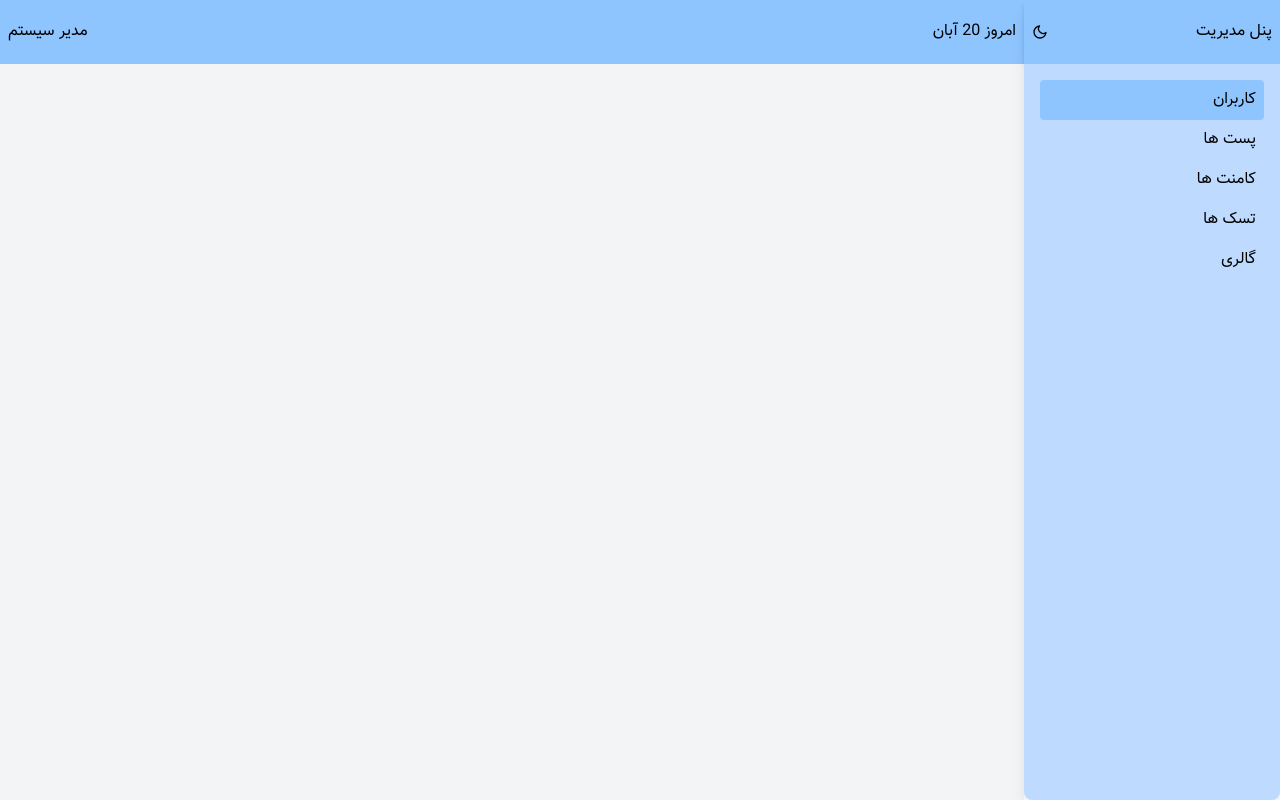
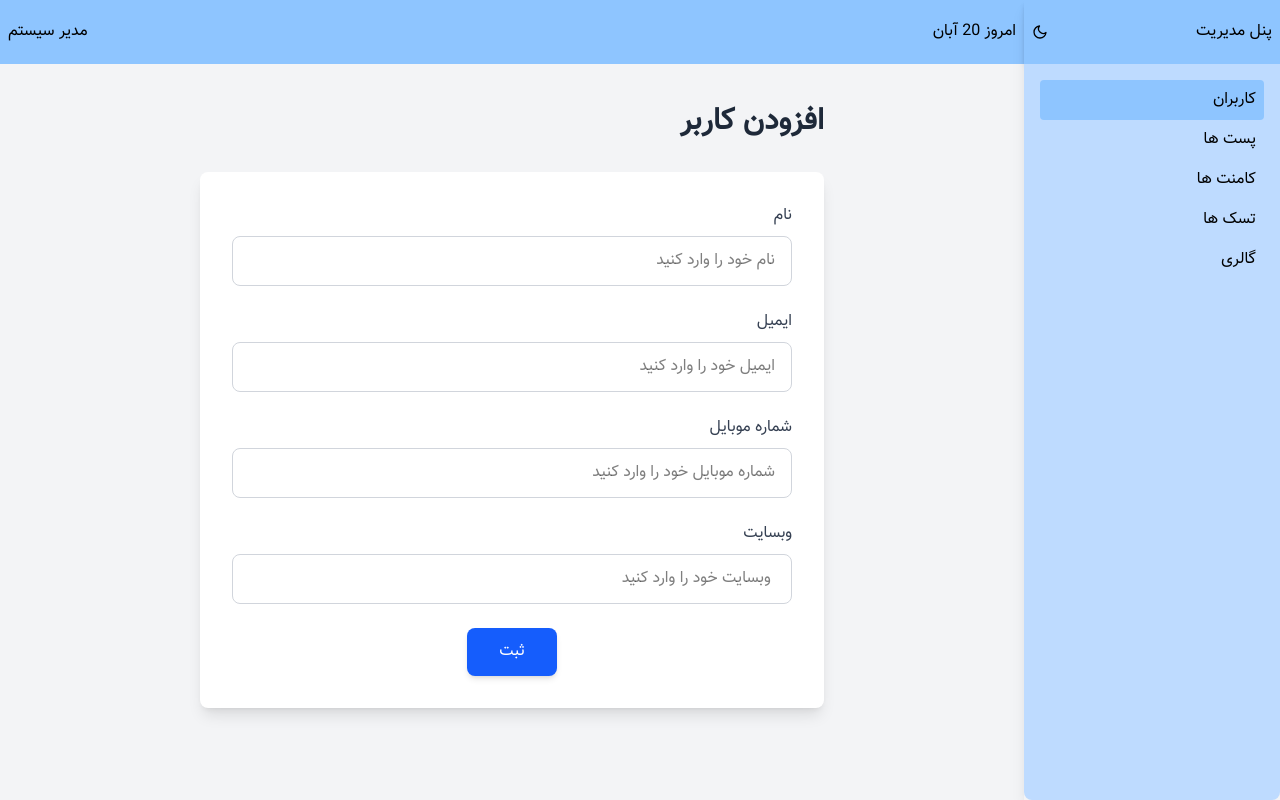
Before and after one commit to Amirhosein-Jafari1/react-beginner-project, a React (Vite) app: page /users/add in a window 1280 px wide. Built offline with nearby package versions, Linux system fonts and the light colour scheme.

Commit message:
implementing_add_user_page

```diff
--- a/src/index.css
+++ b/src/index.css
@@ -12,3 +12,9 @@
   direction: rtl;
   text-align: right;
 }
+
+@layer base {
+  button {
+    @apply cursor-pointer;
+  }
+}
--- a/src/layout/content/index.jsx
+++ b/src/layout/content/index.jsx
@@ -4,6 +4,7 @@ import PostsPage from "../../pages/posts";
 import CommentsPage from "../../pages/comments";
 import TasksPage from "../../pages/tasks";
 import GalleriesPage from "../../pages/galleries";
+import AddUserPage from "../../pages/users/add-user";
 
 const Content = () => {
     return (
@@ -11,6 +12,7 @@ const Content = () => {
             <div className="p-4 w-full h-full">
                 <Routes>
                     <Route path={"/users"} element={<UsersPage/>} />
+                    <Route path={"/users/add"} element={<AddUserPage/>} />
                     <Route path={"/posts"} element={<PostsPage/>} />
                     <Route path={"/comments"} element={<CommentsPage/>} />
                     <Route path={"/tasks"} element={<TasksPage/>} />
--- /dev/null
+++ b/src/pages/users/_components/UsersTable.jsx
@@ -0,0 +1,41 @@
+import { FaEdit, FaTrash } from "react-icons/fa";
+
+const UsersTable = ({users}) => {
+    return (
+        <div className="flex justify-center items-center rounded-2xl overflow-hidden">
+          <table className="table-auto w-full text-center">
+            <thead className="bg-blue-400  dark:bg-blue-900">
+                <tr>
+                  <th className="px-4 py-2">#</th>
+                  <th className="px-4 py-2">نام</th>
+                  <th className="px-4 py-2">ایمیل</th>
+                  <th className="px-4 py-2">شماره تلفن</  th>
+                  <th className="px-4 py-2">وبسایت</th>
+                  <th className="px-4 py-2">عملیات</th>
+                </tr>
+            </thead>
+            <tbody className="bg-gray-200  dark:bg-gray-700">
+              {users.map((user) => (
+                <tr key={user.id} className="border-b">
+                  <td className="px-4 py-2">{user.id}</td>
+                  <td className="px-4 py-2">{user.name}</td>
+                  <td className="px-4 py-2">{user.email}</td>
+                  <td className="px-4 py-2">{user.phone}</td>
+                  <td className="px-4 py-2">{user.website}</td>
+                  <td className="px-4 py-2 flex items-center gap-2">
+                      <button className="bg-yellow-400 text-white px-4 py-2 rounded-md flex items-center gap-2">
+                          <FaEdit/>
+                      </button>
+                      <button className="bg-red-400 text-white px-4 py-2 rounded-md flex items-center gap-2">
+                          <FaTrash/>
+                      </button>
+                  </td>
+                </tr>
+              ))}
+            </tbody>
+          </table>
+        </div>
+    );
+};
+
+export default UsersTable;
--- /dev/null
+++ b/src/pages/users/add-user/index.jsx
@@ -0,0 +1,101 @@
+import { useState } from "react"
+
+export default function AddUserPage() {
+    const [formData, setFormData] = useState({
+        name: '',
+        email: '',
+        phone: '',
+        website: ''
+    });
+
+    const handleChange = (e) => {
+        const {name, value} = e.target;
+        setFormData(prevState => ({
+            ...prevState,
+            [name]: value
+        }));
+    };
+
+    const handleSubmit = (e) => {
+        e.preventDefault();
+        console.log("Form submited", formData);
+        // Here you would typically send the data to on API
+        alert('User added successfully!');
+        // Clear form
+        setFormData({ name: '', email: '', phone: '', website: ''});
+    }
+
+    return(
+        <div className="max-w-2xl mx-auto p-6">
+            <h1 className="text-3xl font-bold text-center mb-8 text-gray-800">افزودن کاربر</h1>
+
+            <form
+                onSubmit={handleSubmit}
+                className="bg-white dark:bg-gray-700 shadow-lg rounded-lg p-8"
+            >
+                <div className="mb-6">
+                    <label htmlFor="name" className="block text-gray-700 dark:text-gray-100 font-medium mb-2">نام</label>
+                    <input
+                        type="text"
+                        id="name"
+                        name="name"
+                        value={formData.name}
+                        onChange={handleChange}
+                        className="w-full px-4 py-3 border border-gray-300 rounded-lg focus:outline-none focus:ring-2 focus:ring-blue-500 dark:focus:ring-blue-300"
+                        placeholder="نام خود را وارد کنید"
+                    />
+                </div>
+
+                <div className="mb-6">
+                    <label htmlFor="email" className="block text-gray-700 dark:text-gray-100  font-medium mb-2">ایمیل</label>
+                    <input
+                        type="email"
+                        id="email"
+                        name="email"
+                        value={formData.email}
+                        onChange={handleChange}
+                        className="w-full px-4 py-3 border border-gray-300 rounded-lg focus:outline-none focus:ring-2 focus:ring-blue-500 dark:focus:ring-blue-300"
+                        placeholder="ایمیل خود را وارد کنید"
+                    />
+                </div>
+
+                <div className="mb-6">
+                    <label htmlFor="phone" className="block text-gray-700 dark:text-gray-100  font-medium mb-2">شماره موبایل</label>
+                    <input
+                        type="tel"
+                        id="phone"
+                        name="phone"
+                        value={formData.phone}
+                        onChange={handleChange}
+                        className="w-full px-4 py-3 border border-gray-300 rounded-lg focus:outline-none focus:ring-2 focus:ring-blue-500 dark:focus:ring-blue-300"
+                        placeholder="شماره موبایل خود را وارد کنید"
+                    />
+                </div>
+
+                <div className="mb-6">
+                    <label htmlFor="website" className="block text-gray-700 dark:text-gray-100  font-medium mb-2">وبسایت</label>
+                    <input
+                        type="url"
+                        id="website"
+                        name="website"
+                        value={formData.website}
+                        onChange={handleChange}
+                        className="w-full px-4 py-3 border border-gray-300 rounded-lg focus:outline-none focus:ring-2 focus:ring-blue-500 dark:focus:ring-blue-300"
+                        placeholder=" وبسایت خود را وارد کنید"
+                    />
+                </div>
+
+                <div className="flex justify-center">
+                    <button
+                        type="submit"
+                        className="bg-blue-600 hover:bg-blue-700 dark:bg-blue-400 dark:hover:bg-blue-500 transition-colors duration-300 rounded-lg text-white font-medium px-8! py-3 shadow-md "
+                    >
+                        ثبت
+                    </button>
+                </div>
+            </form>
+
+
+        </div>
+    )
+}
--- a/src/pages/users/index.jsx
+++ b/src/pages/users/index.jsx
@@ -1,13 +1,15 @@
 import { useEffect, useState } from "react";
-import { getUsers } from "../../services/users";
-import { FaEdit, FaTrash, FaUserPlus } from "react-icons/fa";
+import { getUsersService } from "../../services/users";
+import { FaUserPlus } from "react-icons/fa";
+import UsersTable from "./_components/UsersTable" ;
+import { Link } from "react-router";
 
 export default function UsersPage() {
     const [users, setUsers] = useState([]);
 
     const handleGetUsers = async () => {
         try {
-            const data = await getUsers();
+            const data = await getUsersService();
             setUsers(data || []);
         } catch (error) {
             console.log(error);
@@ -23,46 +25,13 @@ export default function UsersPage() {
         <div className="space-y-4">
             <div className="flex justify-between items-center">
                 <h1 className="text-2xl font-bold">مدیریت کاربران</h1>
-                <button className="bg-green-500 dark:bg-green-600 text-white px-4 py-2 rounded md flex items-center gap-2 shadow">
+                <Link to={"/users/add"} className="bg-blue-400 dark:bg-blue-700 text-white px-4 py-2 rounded-md flex items-center gap-2 shadow">
                     <FaUserPlus/>
                     <span>افزودن کاربر</span>
-                </button>
+                </Link>
             </div>
 
-            <div className="flex justify-center items-center rounded-2xl overflow-hidden">
-                <table className="table-auto w-full text-center">
-                  <thead className="bg-blue-400  dark:bg-blue-900">
-                      <tr>
-                        <th className="px-4 py-2">#</th>
-                        <th className="px-4 py-2">نام</th>
-                        <th className="px-4 py-2">ایمیل</th>
-                        <th className="px-4 py-2">شماره تلفن</  th>
-                        <th className="px-4 py-2">وبسایت</th>
-                        <th className="px-4 py-2">عملیات</th>
-                      </tr>
-                  </thead>
-                  <tbody className="bg-gray-200  dark:bg-gray-700">
-                    {users.map((user) => (
-                      <tr key={user.id} className="border-b">
-                        <td className="px-4 py-2">{user.id}</td>
-                        <td className="px-4 py-2">{user.name}</td>
-                        <td className="px-4 py-2">{user.email}</td>
-                        <td className="px-4 py-2">{user.phone}</td>
-                        <td className="px-4 py-2">{user.website}</td>
-                        <td className="px-4 py-2 flex items-center gap-2">
-                            <button className="bg-yellow-400 text-white px-4 py-2 rounded-md flex items-center gap-2">
-                                <FaEdit/>
-                            </button>
-                            <button className="bg-red-400 text-white px-4 py-2 rounded-md flex items-center gap-2">
-                                <FaTrash/>
-                            </button>
-                        </td>
-                      </tr>
-                    ))}
-
-                  </tbody>
-                </table>
-            </div>
+            <UsersTable users={users} />
         </div>
     );
 }
--- a/src/services/users.js
+++ b/src/services/users.js
@@ -1,6 +1,32 @@
 import axios from "axios"
 
-export const getUsers = async () => {
+export const getUsersService = async () => {
     const response = await axios.get("https://jsonplaceholder.typicode.com/users");
     return response.data;
 }
+
+export const createUserService = (data) => {
+    return axios({
+        url: "https://jsonplaceholder.typicode.com/users",
+        method: "POST",
+        data,
+        headers: {
+            "Content-type": "application/json; charset=UTF-8"
+        },
+    });
+}
+
+export const updateUserService = (data,id) => {
+    return axios({
+        url: `https://jsonplaceholder.typicode.com/users/${id}`,
+        method: "PUT",
+        data,
+        headers: {
+            "Content-type": "application/json; charset=UTF-8"
+        },
+    })
+}
+
+export const deleteUserService = (id) => {
+    return axios.delete(`https://jsonplaceholder.typicode.com/users/${id}`)
+}
```
